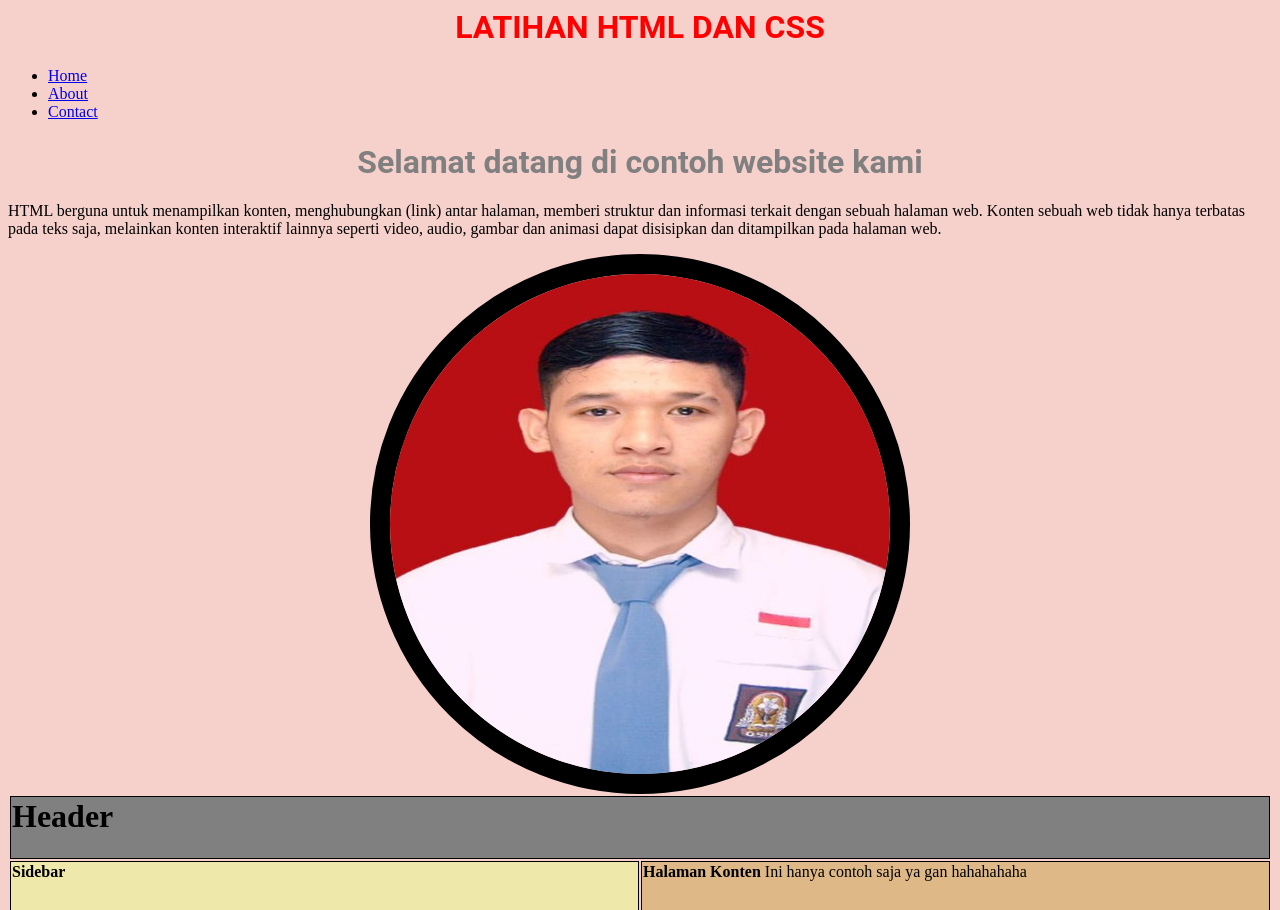
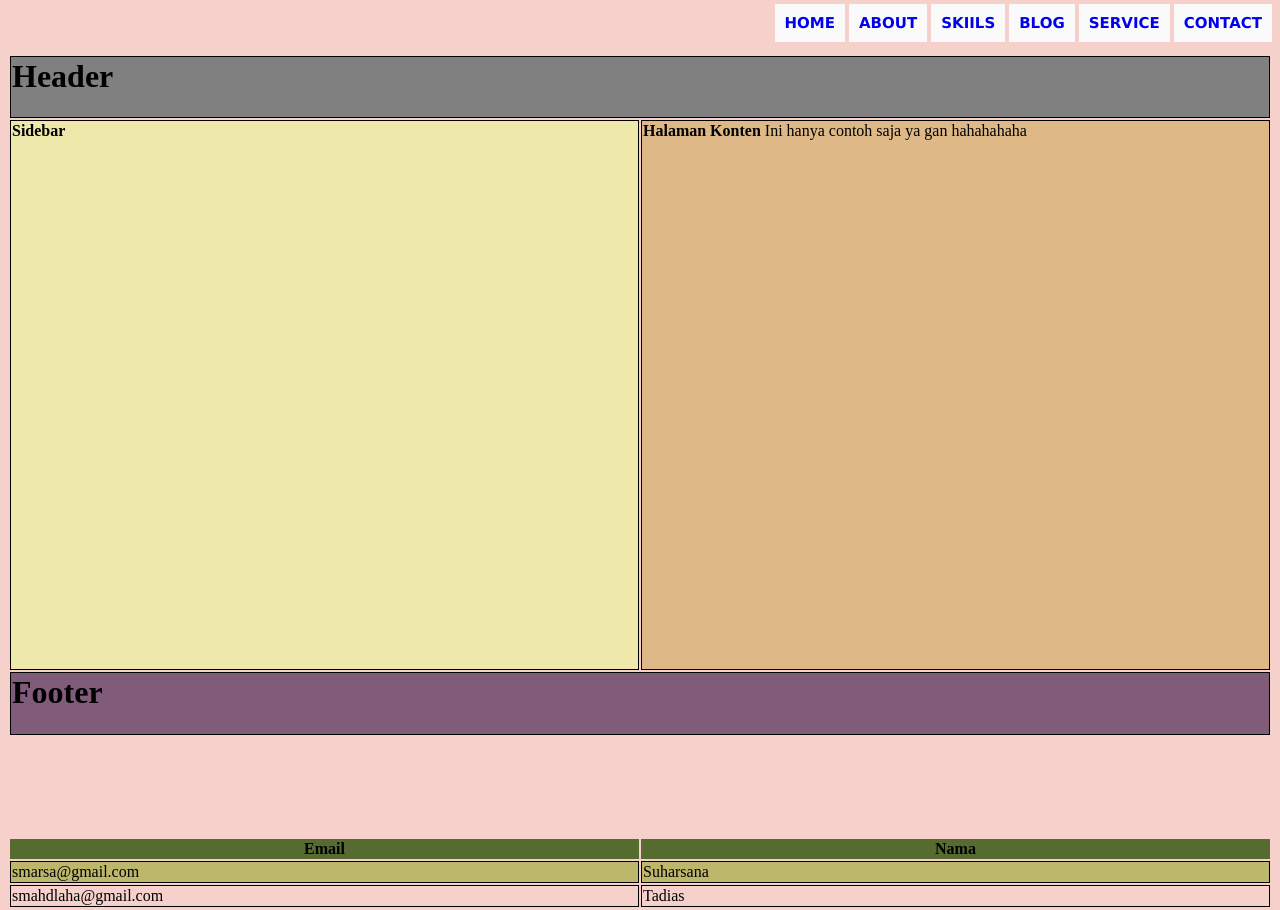
Before and after one commit to smlndsr/latihan2, a plain HTML site: page index.html in a window 1280 px wide. Shown: the top 910 px of the page. Drawn offline with Linux system fonts and the light colour scheme.

Commit message:
ubah atas

```diff
--- a/assets/style.css
+++ b/assets/style.css
@@ -4,35 +4,28 @@ body {
     background-size: cover;
 }
 
-.judul_1 {
-    text-align: center;
-    color:red;
-    font-family: Roboto, 'Segoe UI', Tahoma, sans-serif;
+nav li{
+    font-family: Verdana, Geneva, Tahoma, sans-serif;
+    font-style: normal;
+    font-weight: bold;
+    font-size: 15px;
+    line-height: 30px;
+    display: inline;
+    align-items: flex-end;
+    text-transform: uppercase;
+    color: black;
+    background-color: rgb(250, 250, 250);
+    flex: none;
+    padding: 10px;
+    order: 0;
+    flex-grow: 0;
+}
+nav ul{
+    text-align: right;
 }
 
-#judul_2 {
-    text-align: center;
-    color: grey;
-    font-family: Roboto, 'Segoe UI', Tahoma, sans-serif;
-}
-
-h2 {
-    margin-left: 100px;
-    margin-right: 100px;
-    color: black;
-    font-family: Verdana, Geneva, Tahoma, sans-serif;
-}
-
-h3 {
-    color: bisque;
-}
-
-h4 {
-    color: azure;
-}
-
-p {
-    color: black;
+nav li a{
+    text-decoration: none;
 }
 
 img {
--- a/index.html
+++ b/index.html
@@ -4,16 +4,16 @@
         <link rel="stylesheet" href="assets/style.css">
     </head>
     <body>
-        <h1 class="judul_1"> LATIHAN HTML DAN CSS</h1>
+    <nav>
         <ul>
-            <li><a href="home.html">Home</a></li>
-            <li><a href="about.html">About</a></li>
-            <li><a href="contact.html">Contact</a></li>
+            <li><a href="#">Home</a></li>
+            <li><a href="#">About</a></li>
+            <li><a href="#">Skiils</a></li>
+            <li><a href="#">Blog</a></li>
+            <li><a href="#">Service</a></li>
+            <li><a href="#">Contact</a></li>
         </ul>
-        <h1 id="judul_2"> Selamat datang di contoh website kami</h1>
-        <p> HTML berguna untuk menampilkan konten, menghubungkan (link) antar halaman, memberi struktur dan informasi terkait dengan sebuah halaman web. Konten sebuah web tidak hanya terbatas pada teks saja, melainkan konten interaktif lainnya seperti video, audio, gambar dan animasi dapat disisipkan dan ditampilkan pada halaman web.</p>
-        <div class="box_image">
-            <img src="assets/images/farhan.jpg" alt="FARHAN FADHOLY">
+    </nav>
         </div>
         <table width="100%">
             <tr>
```
